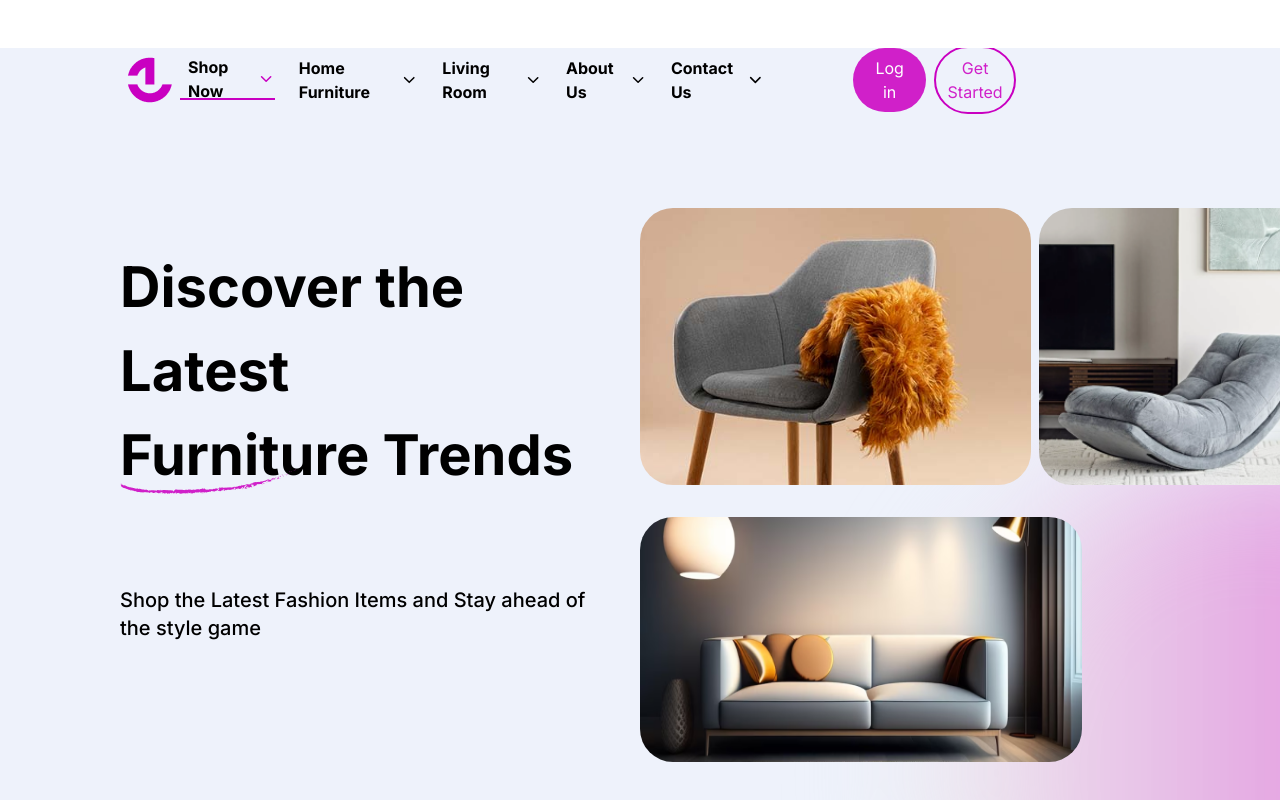
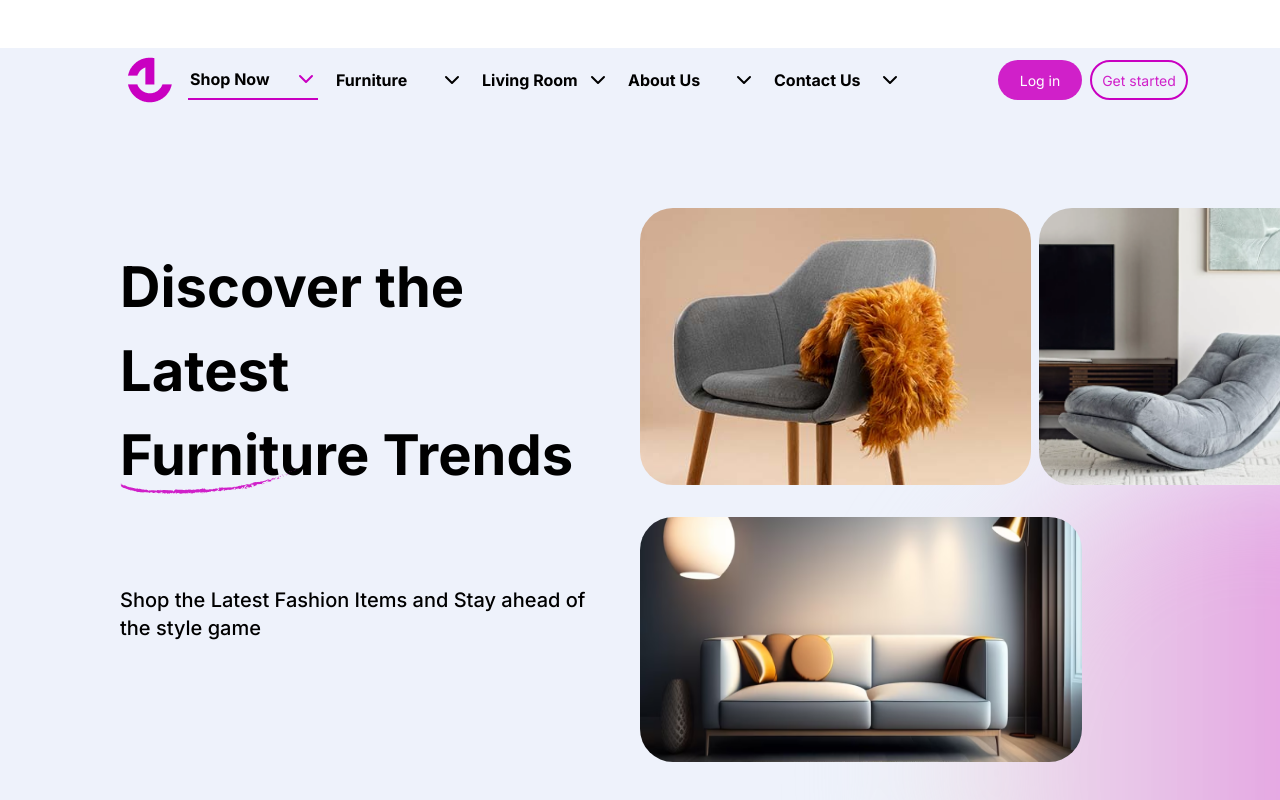
Before and after one commit to AmanAdastra/fabrica, a Next.js app: page / in a window 1280 px wide. Shown: the top 800 px of the page. Built offline with nearby package versions, Linux system fonts and the light colour scheme.

Commit message:
Navigation Bar ResponsiveNess

```diff
--- a/src/components/common/NavigationBarComponent.tsx
+++ b/src/components/common/NavigationBarComponent.tsx
@@ -12,29 +12,29 @@ const NavigationBarComponent = () => {
     const renderNavItem = (text: string, index: number) => (
         <div
             key={index}
-            className={`flex items-center ${index === activeNavItem ? 'border-b-2 border-[#C900C1]' : ''
+            className={`flex justify-between w-[130px]  items-center ${index === activeNavItem ? 'border-b-2 border-[#C900C1]' : ''
                 }`}
             onClick={() => handleNavItemClick(index)}
         >
-            <span className='mx-[8px] py-[11px] font-bold text-[16px]'>{text}</span>
+            <span className='mx-[2px] py-[11px] font-bold text-[16px] break-keep'>{text}</span>
             <ChevronDown size={24} color={index === activeNavItem ? '#C900C1' : undefined} className='cursor-pointer' />
         </div>
     );
 
     return (
         <>
-            <div className='md:flex justify-between items-center mt-12 h-[64px] mb-[96px] px-[120px] w-full hidden'>
-                <img src='/fabricaLogo.png' alt='Website Logo' className='block' />
-                <div className='flex gap-2 h-[40px]'>
-                    <div className='flex gap-4 mr-20'>
-                        {['Shop Now', 'Home Furniture', 'Living Room', 'About Us', 'Contact Us'].map(
+            <div className='md:flex justify-between  items-center mt-12 h-[64px] mb-[96px] xl:px-[120px] w-full hidden'>
+                <img src='/fabricaLogo.png' alt='Website Logo' className='block mr-2' />
+                <div className='flex justify-between gap-2 h-[40px] '>
+                    <div className='flex gap-2 lg:gap-4 lg:mr-20 w-full'>
+                        {['Shop Now', 'Furniture', 'Living Room', 'About Us', 'Contact Us'].map(
                             (text, index) => renderNavItem(text, index)
                         )}
                     </div>
-                    <div className='flex items-center justify-center gap-2 mr-[9rem]'>
-                        <button className='py-2 px-5 text-white rounded-full bg-[#D020C9]'>Log in</button>
-                        <button className='py-2 px-2 text-[#D020C9] text-[16px] rounded-full border-[#C900C1] border-2'>
-                            Get Started
+                    <div className='flex items-center justify-center gap-2 mx-2 '>
+                        <button className=' h-[40px] w-[84px] text-white     text-[14px] rounded-full bg-[#D020C9]'>Log in</button>
+                        <button className=' h-[40px] w-[98px] text-[#D020C9] text-[14px] rounded-full border-[#C900C1] border-2'>
+                            Get started
                         </button>
                     </div>
                 </div>
```
